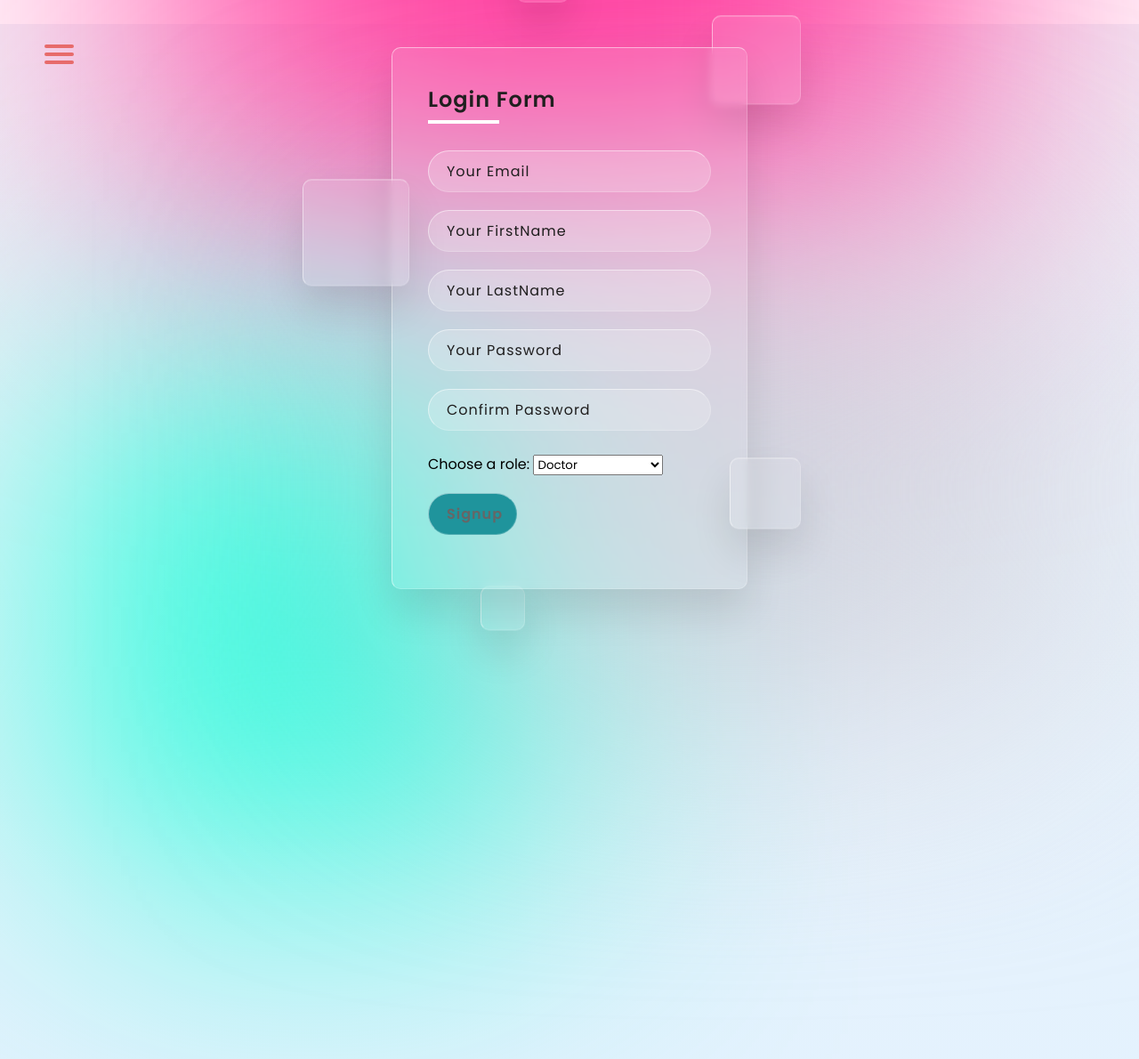
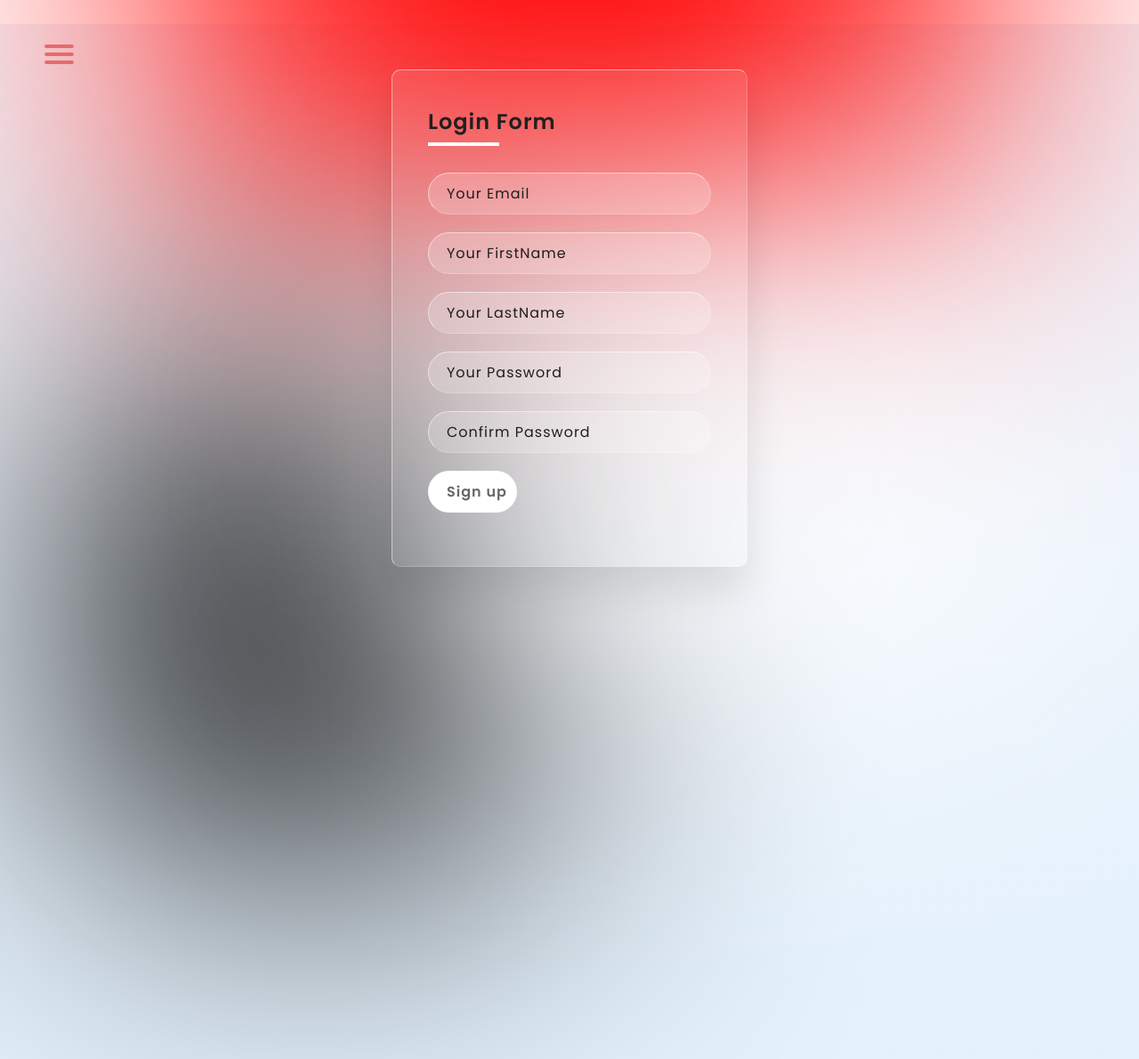
Before and after one commit to vaibhavi13/adt_flix_iq, a Flask app: page /signup in a window 1280 px wide; the page is wider, and only the part inside the window is pictured. Shown: the top 1190 px of that part at 89% size. Run offline with Flask 3, Linux system fonts and the light colour scheme.

Commit message:
signuppagee_frontend

```diff
--- a/project/templates/signup.html
+++ b/project/templates/signup.html
@@ -32,7 +32,7 @@ section .color:nth-child(1)
     top: -350px;
     width: 900px;
     height: 600px;
-    background: #ff359b;
+    background: red;
 }
 section .color:nth-child(2)
 {
@@ -40,7 +40,7 @@ section .color:nth-child(2)
     left: 100px;
     width: 500px;
     height: 500px;
-    background: #00ffd5;
+    background: black;
 }
 section .color:nth-child(3)
 {
@@ -48,7 +48,7 @@ section .color:nth-child(3)
     right: 100px;
     width: 700px;
     height: 400px;
-    background: #cccbd6;
+    background: white;
 }
 .box{
     position:relative;
@@ -58,10 +58,10 @@ section .color:nth-child(3)
     position: absolute;
     backdrop-filter: blur(5px);
     box-shadow: 0 25px 45px rgba(0,0,0,0.1);
-    border: 1px solid rgba(255,255,255,0.5);
-    border-right: 1px solid rgba(255,255,255,0.2);
-    border-bottom: 1px solid rgba(255,255,255,0.2);
-    background: rgba(255,255,255,0.1);
+    border: 1px solid red;
+    border-right: 1px solid white;
+    border-bottom: 1px solid black;
+    background: black;
     border-radius: 10px;
     animation: animate 10s linear infinite;
     animation-delay: calc(-1s * var(--i));
@@ -170,7 +170,7 @@ section .color:nth-child(3)
     color: rgb(31, 30, 30);
 }
 .form .inputBox input[type="submit"]{
-    background: rgb(31, 148, 156);
+    background: white;
     color: #666;
     max-width: 100px;
     cursor: pointer;
@@ -327,32 +327,16 @@ section .color:nth-child(3)
     transform: none;
     }
     </style>
-
 </head>
 
 <body>
     <nav role="navigation">
         <div id="menuToggle">
-          <!--
-          A fake / hidden checkbox is used as click reciever,
-          so you can use the :checked selector on it.
-          -->
           <input type="checkbox" />
 
-          <!--
-          Some spans to act as a hamburger.
-
-          They are acting like a real hamburger,
-          not that McDonalds stuff.
-          -->
           <span></span>
           <span></span>
           <span></span>
-
-          <!--
-          Too bad the menu has to be inside of the button
-          but hey, it's pure CSS magic.
-          -->
           <ul id="menu">
             <a href="{{ url_for('main.index') }}"><li>Home</li></a>
           </ul>
@@ -367,11 +351,7 @@ section .color:nth-child(3)
         <div class="color">
          </div>
         <div class="box">
-            <div class="square" style="--i:0"></div>
-            <div class="square" style="--i:1"></div>
-            <div class="square" style="--i:2"></div>
-            <div class="square" style="--i:3"></div>
-            <div class="square" style="--i:4"></div>
+
             <div class="container">
                 <div class="form">
                     <h2>Login Form</h2>
@@ -402,20 +382,9 @@ section .color:nth-child(3)
                             <div class="inputBox">
                                 <input class="input is-large" type="password" name="password" placeholder="Confirm Password">
                             </div>
-                            <br>
-                            <div class="field">
-                                <div class="control">
-                                    <label for="roles">Choose a role:</label>
-                                        <select name="roles" id="roles">
-                                            <option value="Doctor">Doctor</option>
-                                            <option value="Patient">Patient</option>
-                                            <option value="Insurance Provider">Insurance Provider</option>
-                                        </select>
-                                </div>
-                            </div>
 
                             <div class="inputBox">
-                                <input type="submit" value="Signup">
+                                <input type="submit" value="Sign up">
                             </div>
                     </form>
                 </div>
```
